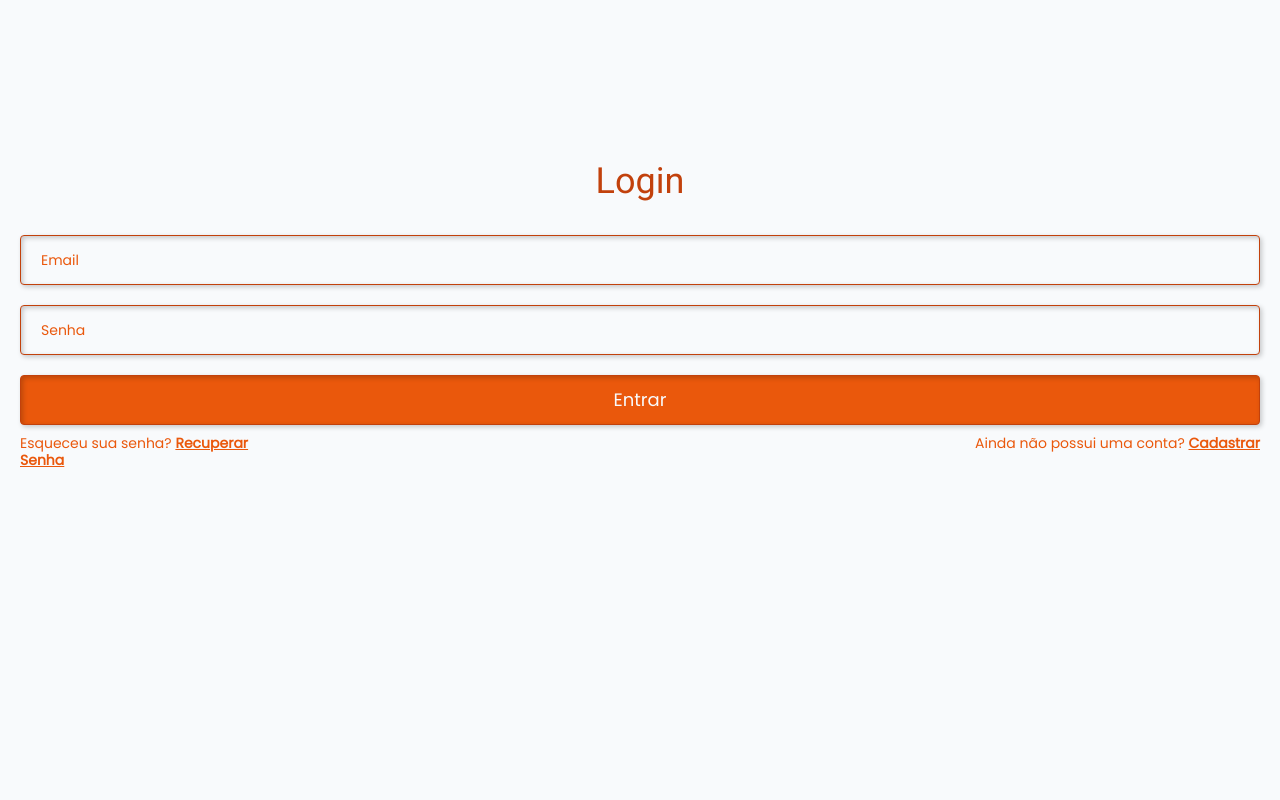
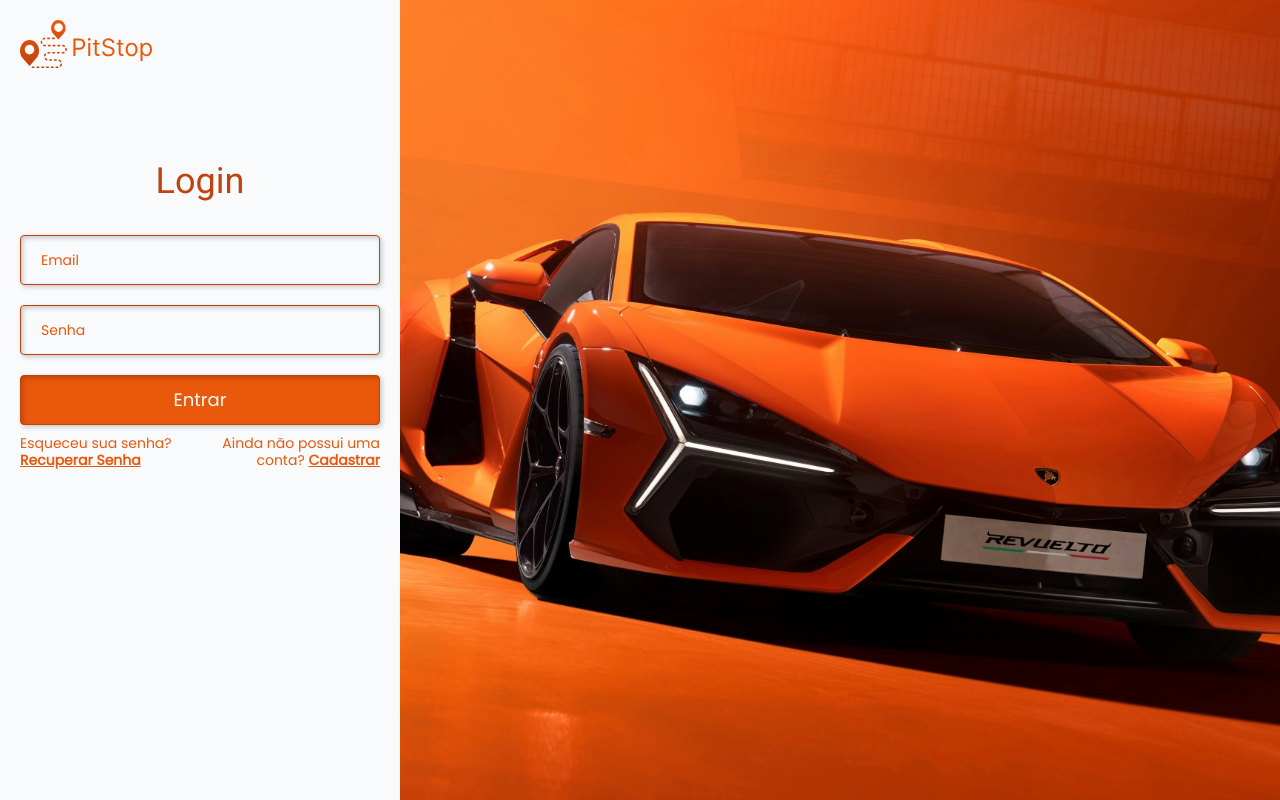
Before and after one commit to MarcosFerreira2024/pitstop, a Next.js app: page /auth/login in a window 1280 px wide. Built offline with nearby package versions, Linux system fonts and the light colour scheme.

Commit message:
auth layout

```diff
--- /dev/null
+++ b/src/app/auth/layout.tsx
@@ -0,0 +1,23 @@
+import Logo from "@/components/svgs/Logo";
+import Image from "next/image";
+
+export default function RootLayout({
+  children,
+}: Readonly<{
+  children: React.ReactNode;
+}>) {
+  return (
+
+    <div className="flex flex-row w-screen h-screen  mx-auto">
+        <Logo escala={2} className="absolute top-5 left-5" />
+        <div className="max-w-[400px] min-w-[400px] mx-auto flex-1 flex flex-col">
+          {children}
+        </div>
+        <div className="flex-1 h-screen w-screen lg:md:block hidden">
+            <Image alt="" src={"/auth/bg-auth.jpg"}  width={1920} height={1080} className="object-cover h-full min-w-full " />
+
+        </div>
+
+    </div>
+  );
+}
```
